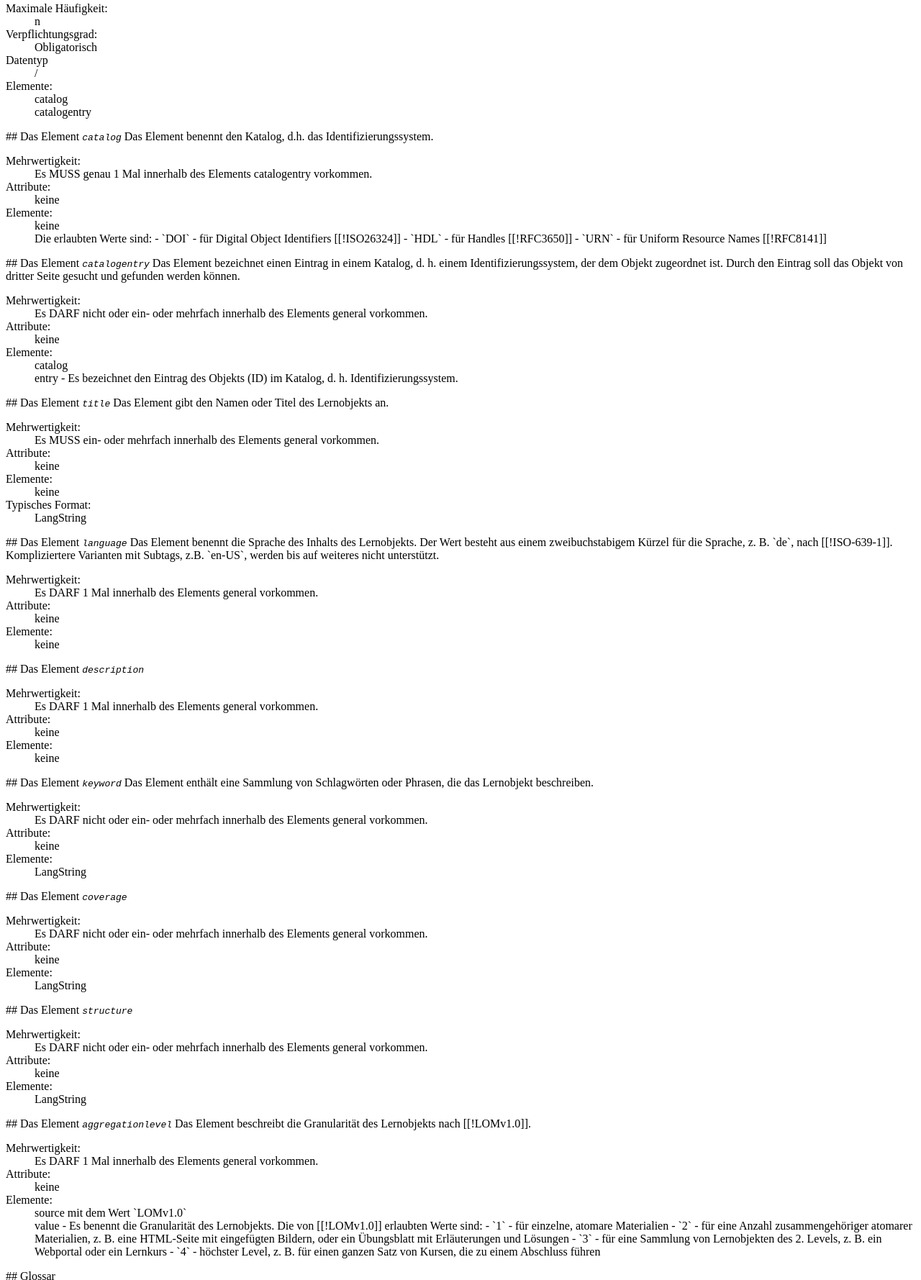
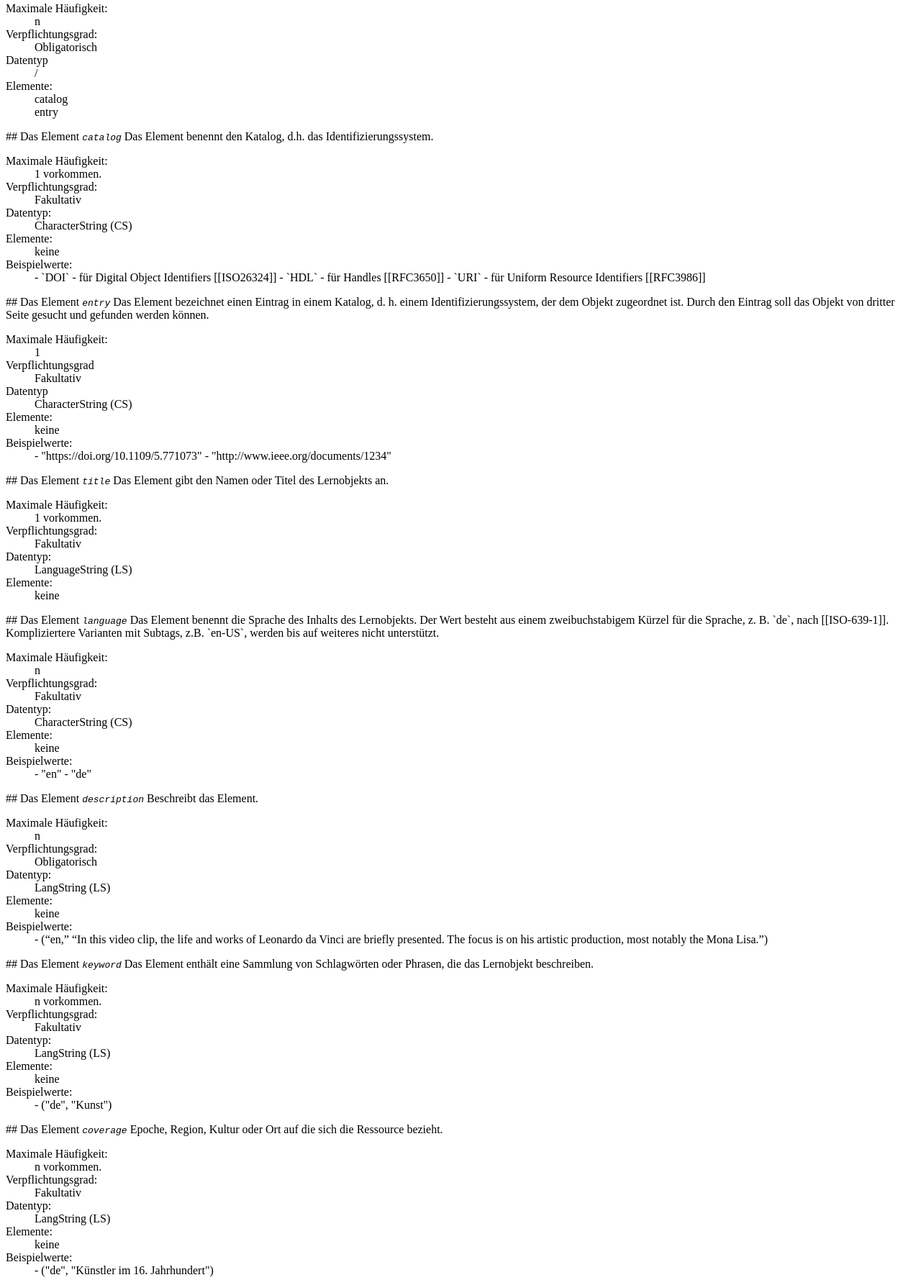
Before and after one commit to openeduhub/oeh-metadata-specs, a plain HTML site: page index.html in a window 1280 px wide. Shown: the part 431-2210 px from the top of the page at 72% size. Drawn offline with Linux system fonts and the light colour scheme.

Commit message:
further edits in field general

```diff
--- a/index.html
+++ b/index.html
@@ -142,7 +142,7 @@ Grundlegende Informationen, die das Lernobjekt als Ganzes beschreiben.
   <dd>
     <a>identifier</a><br>
     <a>catalog</a><br>
-    <a>catalogentry</a><br>
+    <a>entry</a><br>
     <a>title</a><br>
     <a>language</a><br>
     <a>description</a><br>
@@ -170,7 +170,7 @@ Es hat Werte vom Typ `String`, die keiner Einschränkung unterliegen.
   <dt>Elemente:</dt>
   <dd>
     <a>catalog</a><br>
-    <a>catalogentry</a>
+    <a>entry</a>
   </dd>
 </dl>
 
@@ -182,42 +182,53 @@ Es hat Werte vom Typ `String`, die keiner Einschränkung unterliegen.
 Das Element benennt den Katalog, d.h. das Identifizierungssystem.
 
 <dl>
-  <dt>Mehrwertigkeit:</dt>
-  <dd>Es MUSS genau 1 Mal innerhalb des Elements <a>catalogentry</a> vorkommen.</dd>
-  <dt>Attribute:</dt>
-  <dd>keine</dd>
+  <dt>Maximale Häufigkeit:</dt>
+  <dd>1</a> vorkommen.</dd>
+  <dt>Verpflichtungsgrad:</dt>
+  <dd>Fakultativ</dd>
+  <dt>Datentyp:</dt>
+  <dd>CharacterString (CS)</dd>
   <dt>Elemente:</dt>
   <dd>keine</dd>
+  <dt>Beispielwerte:</dt>
   <dd>
-    Die erlaubten Werte sind:
 
-    - `DOI` - für Digital Object Identifiers [[!ISO26324]]
+- `DOI` - für Digital Object Identifiers [[ISO26324]]
 
-    - `HDL` - für Handles [[!RFC3650]]
+- `HDL` - für Handles [[RFC3650]]
 
-    - `URN` - für Uniform Resource Names [[!RFC8141]]
+- `URI` - für Uniform Resource Identifiers [[RFC3986]]
   </dd>
 </dl>
 
 </section>
 
-<section data-dfn-for="catalogentry">
+<section data-dfn-for="entry">
 
-## Das Element <dfn><code>catalogentry</code></dfn>
+## Das Element <dfn><code>entry</code></dfn>
 
 Das Element bezeichnet einen Eintrag in einem Katalog, d. h. einem
 Identifizierungssystem, der dem Objekt zugeordnet ist. Durch den Eintrag soll das
 Objekt von dritter Seite gesucht und gefunden werden können.
 
 <dl>
-  <dt>Mehrwertigkeit:</dt>
-  <dd>Es DARF nicht oder ein- oder mehrfach innerhalb des Elements <a>general</a> vorkommen.</dd>
-  <dt>Attribute:</dt>
+  <dt>Maximale Häufigkeit:</dt>
+  <dd>1</dd>
+  <dt>Verpflichtungsgrad</dt>
+  <dd>Fakultativ</dd>
+  <dt>Datentyp</dt>
+  <dd>CharacterString (CS)</dd>
+  <dt>Elemente:</dt>
   <dd>keine</dd>
-  <dt>Elemente:</dt>
+  <dt>Beispielwerte:</dt>
   <dd>
-    <a>catalog</a><br>
-    <a>entry</a> - Es bezeichnet den Eintrag des Objekts (ID) im Katalog, d. h. Identifizierungssystem.
+
+- "https://doi.org/10.1109/5.771073"
+
+- "http://www.ieee.org/documents/1234"
+
+
+
   </dd>
 </dl>
 
@@ -231,15 +242,16 @@ Objekt von dritter Seite gesucht und gefunden werden können.
 Das Element gibt den Namen oder Titel des Lernobjekts an.
 
 <dl>
-  <dt>Mehrwertigkeit:</dt>
-  <dd>Es MUSS ein- oder mehrfach innerhalb des Elements <a>general</a> vorkommen.</dd>
-  <dt>Attribute:</dt>
-  <dd>keine</dd>
+  <dt>Maximale Häufigkeit:</dt>
+  <dd>1</a> vorkommen.</dd>
+  <dt>Verpflichtungsgrad:</dt>
+  <dd>Fakultativ</dd>
+  <dt>Datentyp:</dt>
+  <dd>LanguageString (LS)</dd>
   <dt>Elemente:</dt>
   <dd>keine</dd>
-  <dt>Typisches Format:</dt>
-  <dd>LangString</dd>
 </dl>
+
 </section>
 
 <section data-dfn-for="language">
@@ -249,16 +261,25 @@ Das Element gibt den Namen oder Titel des Lernobjekts an.
 Das Element benennt die Sprache des Inhalts des Lernobjekts.
 
 Der Wert besteht aus einem zweibuchstabigem Kürzel für die Sprache, z. B. `de`,
-nach [[!ISO-639-1]]. Kompliziertere Varianten mit Subtags, z.B. `en-US`, werden bis
+nach [[ISO-639-1]]. Kompliziertere Varianten mit Subtags, z.B. `en-US`, werden bis
 auf weiteres nicht unterstützt.
 
 <dl>
-  <dt>Mehrwertigkeit:</dt>
-  <dd>Es DARF 1 Mal innerhalb des Elements <a>general</a> vorkommen.</dd>
-  <dt>Attribute:</dt>
-  <dd>keine</dd>
+  <dt>Maximale Häufigkeit:</dt>
+  <dd>n</dd>
+  <dt>Verpflichtungsgrad:</dt>
+  <dd>Fakultativ</dd>
+  <dt>Datentyp:</dt>
+  <dd>CharacterString (CS)</dd>
   <dt>Elemente:</dt>
   <dd>keine</dd>
+  <dt>Beispielwerte:</dt>
+  <dd>
+
+- "en"
+
+- "de"
+  </dd>
 </dl>
 
 </section>
@@ -267,16 +288,25 @@ auf weiteres nicht unterstützt.
 
 ## Das Element <dfn><code>description</code></dfn>
 
-
+Beschreibt das Element.
 
 <dl>
-  <dt>Mehrwertigkeit:</dt>
-  <dd>Es DARF 1 Mal innerhalb des Elements <a>general</a> vorkommen.</dd>
-  <dt>Attribute:</dt>
-  <dd>keine</dd>
+  <dt>Maximale Häufigkeit:</dt>
+  <dd>n</dd>
+  <dt>Verpflichtungsgrad:</dt>
+  <dd>Obligatorisch</dd>
+  <dt>Datentyp:</dt>
+  <dd>LangString (LS)</dd>
   <dt>Elemente:</dt>
   <dd>keine</dd>
+  <dt>Beispielwerte:</dt>
+  <dd>
+
+- (“en,” “In this video clip, the life and works of Leonardo da Vinci are briefly presented. The focus is on his artistic production, most notably the Mona Lisa.”)
+
+  </dd>
 </dl>
+
 
 </section>
 
@@ -284,16 +314,23 @@ auf weiteres nicht unterstützt.
 
 ## Das Element <dfn><code>keyword</code></dfn>
 
-Das Element enthält eine Sammlung von Schlagwörten oder Phrasen, die das Lernobjekt
-beschreiben.
+Das Element enthält eine Sammlung von Schlagwörten oder Phrasen, die das Lernobjekt beschreiben.
 
 <dl>
-  <dt>Mehrwertigkeit:</dt>
-  <dd>Es DARF nicht oder ein- oder mehrfach innerhalb des Elements <a>general</a> vorkommen.</dd>
-  <dt>Attribute:</dt>
+  <dt>Maximale Häufigkeit:</dt>
+  <dd>n</a> vorkommen.</dd>
+  <dt>Verpflichtungsgrad:</dt>
+  <dd>Fakultativ</dd>
+  <dt>Datentyp:</dt>
+  <dd>LangString (LS)</dd>
+  <dt>Elemente:</dt>
   <dd>keine</dd>
-  <dt>Elemente:</dt>
-  <dd><a>LangString</a></dd>
+  <dt>Beispielwerte:</dt>
+  <dd>
+
+- ("de", "Kunst")
+
+  </dd>
 </dl>
 
 </section>
@@ -302,13 +339,23 @@ beschreiben.
 
 ## Das Element <dfn><code>coverage</code></dfn>
 
+Epoche, Region, Kultur oder Ort auf die sich die Ressource bezieht.
+
 <dl>
-  <dt>Mehrwertigkeit:</dt>
-  <dd>Es DARF nicht oder ein- oder mehrfach innerhalb des Elements <a>general</a> vorkommen.</dd>
-  <dt>Attribute:</dt>
+  <dt>Maximale Häufigkeit:</dt>
+  <dd>n</a> vorkommen.</dd>
+  <dt>Verpflichtungsgrad:</dt>
+  <dd>Fakultativ</dd>
+  <dt>Datentyp:</dt>
+  <dd>LangString (LS)</dd>
+  <dt>Elemente:</dt>
   <dd>keine</dd>
-  <dt>Elemente:</dt>
-  <dd><a>LangString</a></dd>
+  <dt>Beispielwerte:</dt>
+  <dd>
+
+- ("de", "Künstler im 16. Jahrhundert")
+
+  </dd>
 </dl>
 
 </section>
@@ -318,12 +365,31 @@ beschreiben.
 ## Das Element <dfn><code>structure</code></dfn>
 
 <dl>
-  <dt>Mehrwertigkeit:</dt>
-  <dd>Es DARF nicht oder ein- oder mehrfach innerhalb des Elements <a>general</a> vorkommen.</dd>
-  <dt>Attribute:</dt>
+  <dt>Maximale Häufigkeit:</dt>
+  <dd>n</dd>
+  <dt>Verpflichtungsgrad:</dt>
+  <dd>Fakultativ</dd>
+  <dt>Datentyp:</dt>
+  <dd>Vocabulary (VC)</dd>
+  <dt>Elemente:</dt>
   <dd>keine</dd>
-  <dt>Elemente:</dt>
-  <dd><a>LangString</a></dd>
+  <dt>Vokabular:</dt>
+  <dd>
+
+Die von [[LOMv1.0]] erlaubten Werte sind:
+
+- atomic: an object that is indivisible (in this context). collection: a set of objects with no specified relationship
+between them.
+
+- networked: a set of objects with relationships that are unspecified.
+
+- hierarchical: a set of objects whose relationships can be represented by a tree structure.
+
+- linear: a set of objects that are fully ordered. (Example: A
+set of objects that are connected by “previous” and “next” relationships.)
+</dd>
+
+  </dd>
 </dl>
 
 </section>
@@ -344,7 +410,7 @@
     <a>source</a> mit dem Wert `LOMv1.0`<br>
     <a>value</a> - Es benennt die Granularität des Lernobjekts.
 
-    Die von [[!LOMv1.0]] erlaubten Werte sind:
+    Die von [[LOMv1.0]] erlaubten Werte sind:
 
 - `1` - für einzelne, atomare Materialien
 
```
